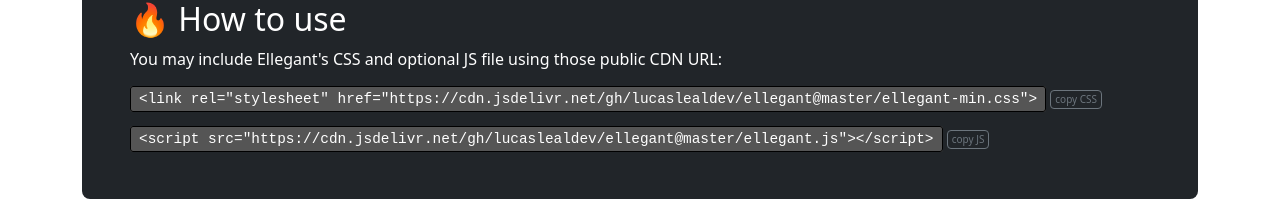
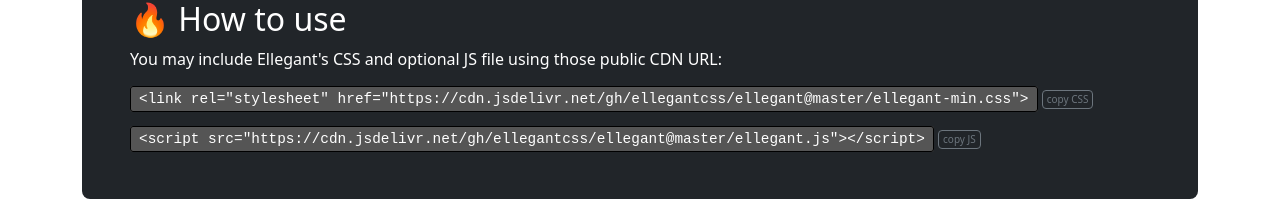
Before and after one commit to ellegantcss/ellegant, a plain HTML site: page index.html in a window 1280 px wide. Shown: the part 1654-1856 px from the top of the page. Drawn offline with nearby package versions, Linux system fonts and the light colour scheme.

Commit message:
change url to ellegantcss organization

```diff
--- a/index.html
+++ b/index.html
@@ -144,10 +144,10 @@
       <div class="mt-4 p-5 mb-4 text-bg-dark rounded-3" id="howto">
         <h2>🔥 How to use</h2>
         <p>You may include Ellegant's CSS and optional JS file using those public CDN URL:</p>
-        <i class="c">&lt;link rel=&quot;stylesheet&quot; href=&quot;https://cdn.jsdelivr.net/gh/lucaslealdev/ellegant@master/ellegant-min.css&quot;&gt;</i> <button onclick="prevCopy(this);" class="btn btn-outline-secondary btn-sm btn-xs" data-text="copy CSS">copy CSS</button>
+        <i class="c">&lt;link rel=&quot;stylesheet&quot; href=&quot;https://cdn.jsdelivr.net/gh/ellegantcss/ellegant@master/ellegant-min.css&quot;&gt;</i> <button onclick="prevCopy(this);" class="btn btn-outline-secondary btn-sm btn-xs" data-text="copy CSS">copy CSS</button>
         <br>
         <div class="mt-3"></div>
-        <i class="c">&lt;script src=&quot;https://cdn.jsdelivr.net/gh/lucaslealdev/ellegant@master/ellegant.js&quot;&gt;&lt;/script&gt;</i> <button onclick="prevCopy(this);" class="btn btn-outline-secondary btn-sm btn-xs" data-text="copy JS">copy JS</button>
+        <i class="c">&lt;script src=&quot;https://cdn.jsdelivr.net/gh/ellegantcss/ellegant@master/ellegant.js&quot;&gt;&lt;/script&gt;</i> <button onclick="prevCopy(this);" class="btn btn-outline-secondary btn-sm btn-xs" data-text="copy JS">copy JS</button>
       </div>
 
       <footer class="pt-3 mt-4 text-muted border-top">
```
Also changed, not shown: README.MD.
